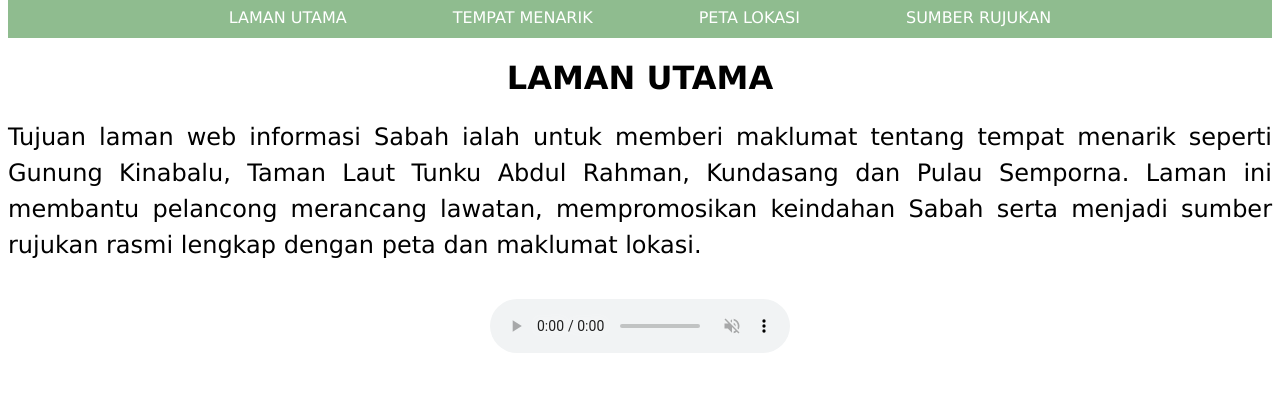
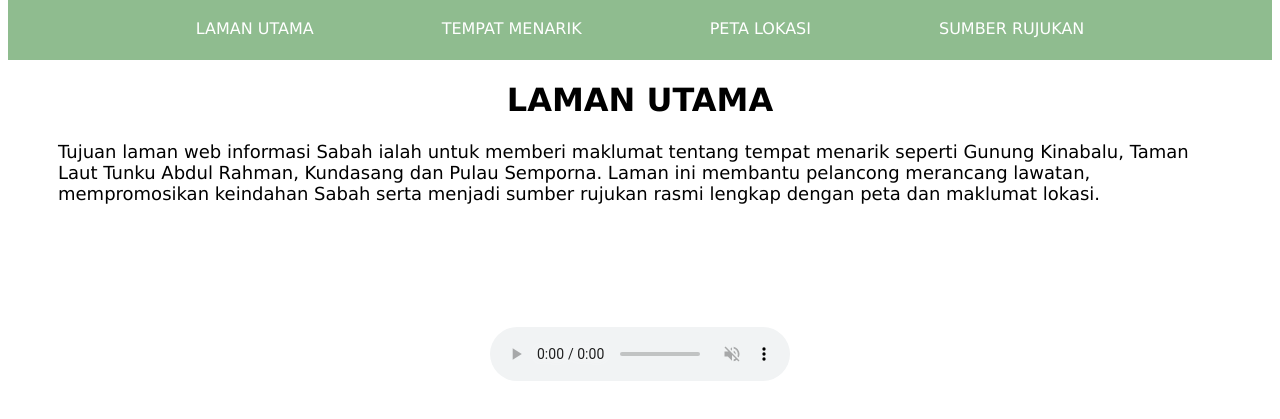
Before and after one commit to aqiliqhwan/DKB1233AQIL, a plain HTML site: page laman utama.html in a window 1280 px wide. Shown: the part 959-1378 px from the top of the page. Before the commit the page ends 1342 px from the top, so only its background shows below. Drawn offline with Linux system fonts and the light colour scheme.

Commit message:
laman utama.html

```diff
--- a/laman utama.html
+++ b/laman utama.html
@@ -10,13 +10,14 @@
 
 	h2 {
 	font-weight:normal;
+	font-size: 18px;
 	}
 
 	.menu-box {
 	color: white;
 	margin: 0 50px;
 	text-decoration: none;
-	padding: 1px 1px;
+	padding: 12px 12px;
 	display: inline-block;
 	transition: all 0.3s ease; /* smooth effect */
 	border-radius: 5px;
@@ -44,18 +45,23 @@
 	<center>
 	 <h1> LAMAN UTAMA </h1>
 	</center>
-	<h2 style="text-align: justify; line-height :1.5;">
+	<h2 style="margin-left:50px; margin-right:50px; text-align:justify line-height :1.5;">
 		Tujuan laman web informasi Sabah ialah untuk memberi maklumat tentang tempat menarik seperti Gunung Kinabalu,
 		Taman Laut Tunku Abdul Rahman, Kundasang dan Pulau Semporna.
 		Laman ini membantu pelancong merancang lawatan, mempromosikan keindahan Sabah
 		serta menjadi sumber rujukan rasmi lengkap dengan peta dan maklumat lokasi.
-	<h/2>
+	</h2>
+		<br></br>
+		<br></br>
 		<br></br>
 		<center>
 	 <audio autoplay loop muted controls>
 	  <source id="lagu" src="kinabalu.mp3" type="audio/mpeg">
 	 </audio>
 		</center>
-	<h/2>
+   <br></br>
+   <br></br>
+   <br></br>
+   <br></br>
 </body>
 </html>
```
